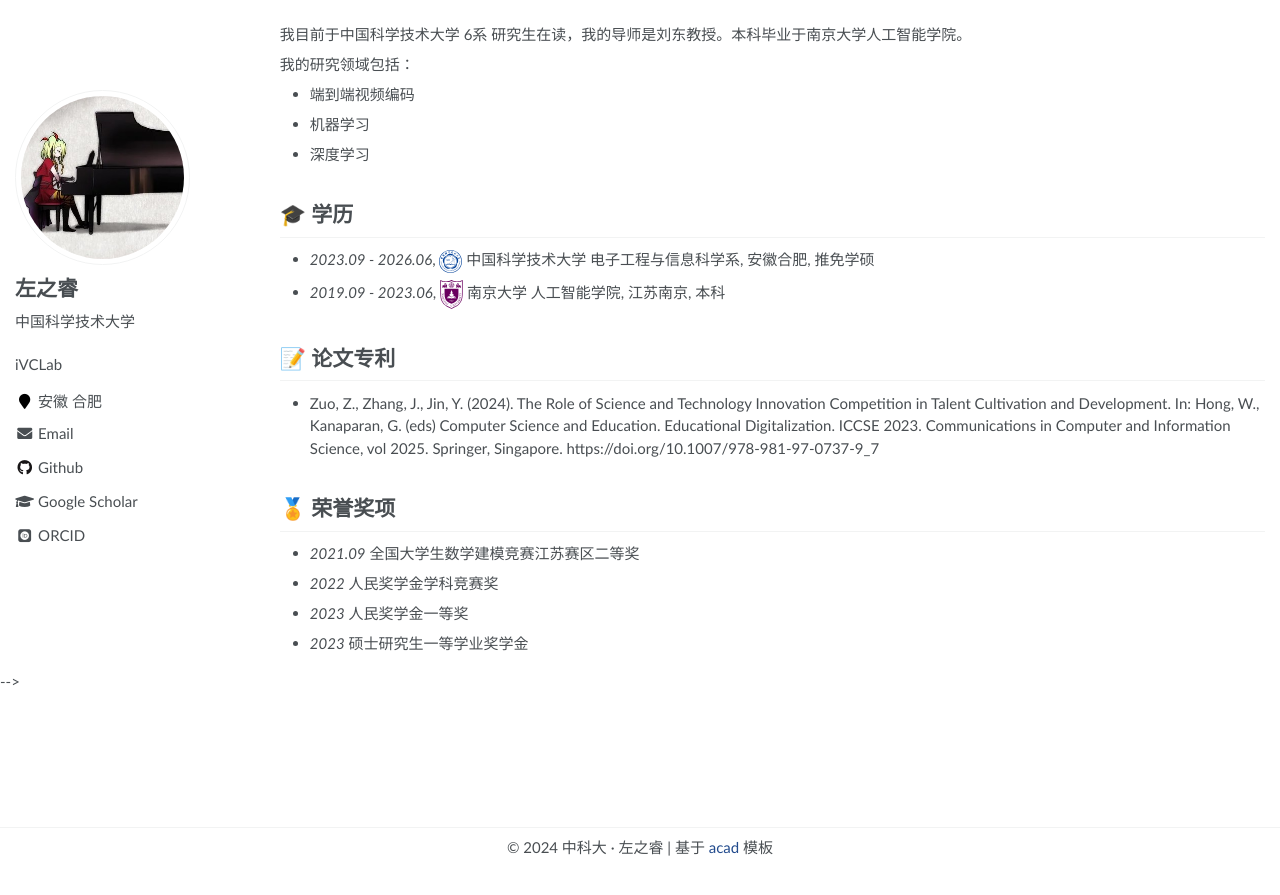
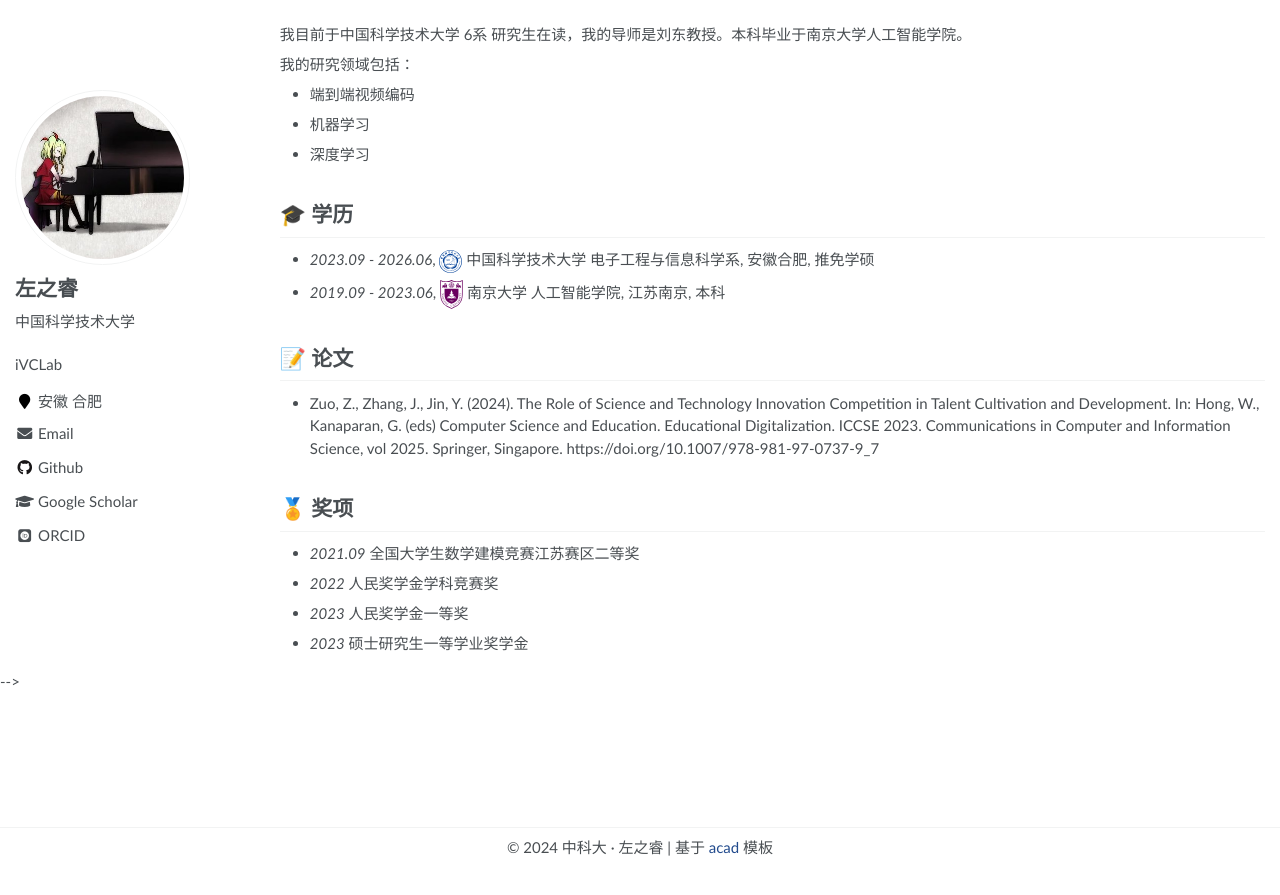
Before and after one commit to DeathPolca/DeathPolca.github.io, a Jekyll site: the page built from _pages/about.md, in a window 1280 px wide. Shown: the top 895 px of the page. Built offline with Jekyll 4.4.1, drawn with Linux system fonts in a browser that asks for light colours; some web fonts are replaced.

Commit message:
change title

```diff
--- a/_pages/about.md
+++ b/_pages/about.md
@@ -36,7 +36,7 @@ redirect_from:
 
 <span class='anchor' id='-lwzl'></span>
 
-# 📝 论文专利
+# 📝 论文
 -	Zuo, Z., Zhang, J., Jin, Y. (2024). The Role of Science and Technology Innovation Competition in Talent Cultivation and Development. In: Hong, W., Kanaparan, G. (eds) Computer Science and Education. Educational Digitalization. ICCSE 2023. Communications in Computer and Information Science, vol 2025. Springer, Singapore. https://doi.org/10.1007/978-981-97-0737-9_7
 
 
@@ -44,7 +44,7 @@ redirect_from:
 
 <span class='anchor' id='-ryjx'></span>
 
-# 🏅 荣誉奖项
+# 🏅 奖项
 - *2021.09* 全国大学生数学建模竞赛江苏赛区二等奖
 - *2022* 人民奖学金学科竞赛奖
 - *2023* 人民奖学金一等奖
```
